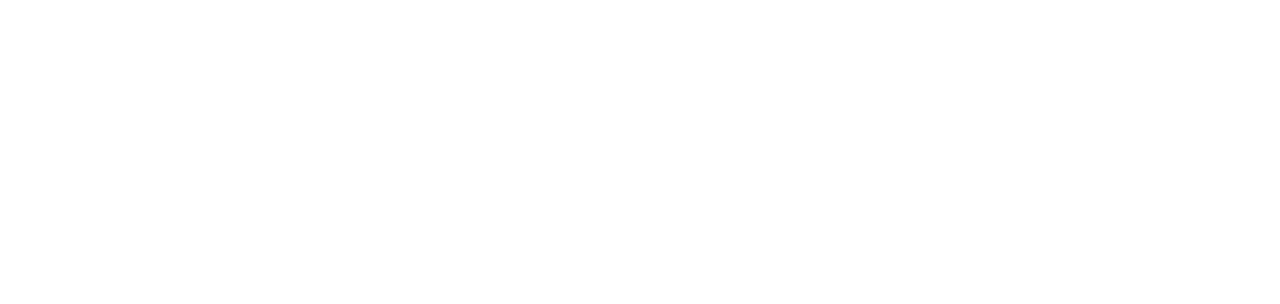
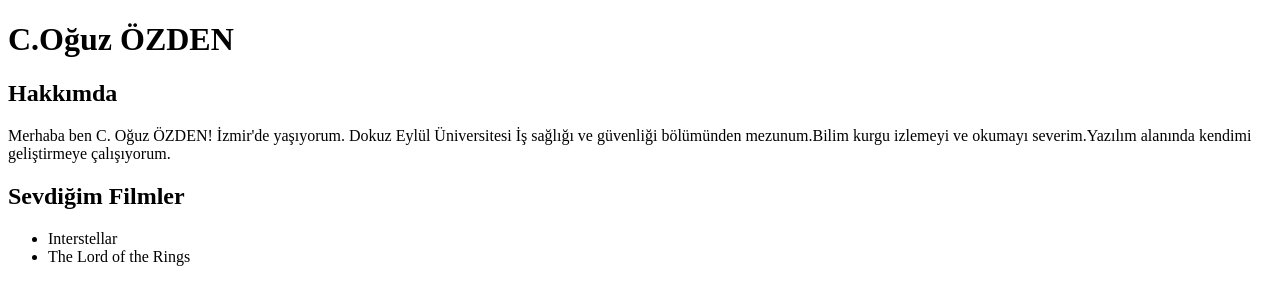
Before and after one commit to oguzozden/kodloyoruzilkrepo, a plain HTML site: page index.html in a window 1280 px wide. Drawn offline with Linux system fonts and the light colour scheme.

Commit message:
Html düzenlendi

```diff
--- a/index.html
+++ b/index.html
@@ -6,7 +6,21 @@
     <meta name="viewport" content="width=device-width, initial-scale=1.0">
     <title>Document</title>
 </head>
+<!-- Meta Kodları -->
 <body>
-
+    <h1>C.Oğuz ÖZDEN</h1>
+    <!-- Başlık -->
+    <h2>Hakkımda</h2>
+    <!-- Hakkımda -->
+    <!-- Paragraf Başı -->
+    <p>Merhaba ben C. Oğuz ÖZDEN! İzmir'de yaşıyorum. Dokuz Eylül Üniversitesi İş sağlığı ve güvenliği bölümünden mezunum.Bilim kurgu izlemeyi ve okumayı severim.Yazılım alanında kendimi geliştirmeye çalışıyorum.
+    </p>
+    <!-- Paragraf sonu -->
+    <h2>Sevdiğim Filmler</h2>
+    <!-- Filmler -->
+    <ul>
+        <li>Interstellar</li>
+        <li>The Lord of the Rings</li>
+    </ul>
 </body>
 </html>
```
